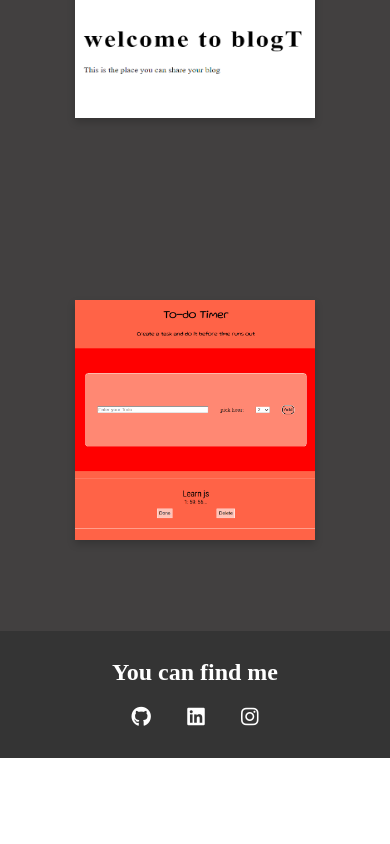
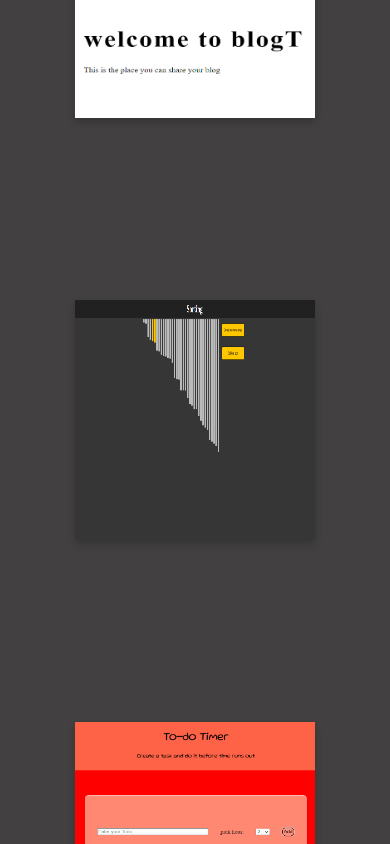
Before and after one commit to tezcanTunahan/cv, a React (Create React App) app: page / in a window 390 px wide. Shown: the part 2323-3167 px from the top of the page. Before the commit the page ends 3081 px from the top, so only its background shows below. Built offline with nearby package versions, Linux system fonts and the light colour scheme.

Commit message:
some style change

```diff
--- a/src/components/Projects/Projects.jsx
+++ b/src/components/Projects/Projects.jsx
@@ -1,26 +1,27 @@
-import "./projects.css"
-import residue from "../../img/residue.png"
-import blogT from "../../img/blogT.png"
-import todo from "../../img/todo.png"
+import "./projects.css";
+import residue from "../../img/residue.png";
+import blogT from "../../img/blogT.png";
+import todo from "../../img/todo.png";
+import sorting from "../../img/sorting.png";
 
-
-
-function Projects(){
-
-    function openResidue(){
+function Projects() {
+  function openResidue() {
     window.location.replace("https://residue.netlify.app/");
   }
-    function openBlogT(){
+  function openBlogT() {
     window.location.replace("https://blogt.netlify.app/");
   }
-    function openTodo(){
+  function openTodo() {
     window.location.replace("https://todowithtimer.netlify.app/");
   }
+  function openSorting() {
+    window.location.replace("https://sortvisu.netlify.app/");
+  }
 
-    return(
+  return (
     <div className="projects-container" id="Projects">
       <div onClick={openResidue} className="flip-card">
-            <div  className="flip-card-inner">
+        <div className="flip-card-inner">
           <div className="flip-card-front">
             <img className="proje-img" alt="proje-img" src={residue} />
           </div>
@@ -43,6 +44,18 @@ function Projects(){
           </div>
         </div>
       </div>
+      <div onClick={openSorting} className="flip-card">
+        <div className="flip-card-inner">
+          <div className="flip-card-front">
+            <img className="proje-img" alt="proje-img" src={sorting} />
+          </div>
+          <div className="flip-card-back">
+            <h1>Sorting</h1>
+            <p>It's a basic react app</p>
+            <p>This one I try to visualize bubble sorting algorithm</p>
+          </div>
+        </div>
+      </div>
       <div onClick={openTodo} className="flip-card">
         <div className="flip-card-inner">
           <div className="flip-card-front">
@@ -56,7 +69,7 @@ function Projects(){
         </div>
       </div>
     </div>
-    )
+  );
 }
 
-export default Projects
+export default Projects;
--- a/src/components/Projects/projects.css
+++ b/src/components/Projects/projects.css
@@ -1,4 +1,4 @@
-.projects-container{
+.projects-container {
   display: flex;
   background-color: rgb(66, 64, 64);
   height: 100vh;
@@ -6,9 +6,9 @@
   align-items: center;
   justify-content: space-around;
 }
-.proje-img{
-    width:300px;
-    height:300px;
+.proje-img {
+  width: 300px;
+  height: 300px;
 }
 .flip-card {
   background-color: transparent;
@@ -25,14 +25,15 @@
   text-align: center;
   transition: all 0.6s;
   transform-style: preserve-3d;
-    box-shadow: 0 4px 8px 0 rgba(0,0,0,0.2);
+  box-shadow: 0 4px 8px 0 rgba(0, 0, 0, 0.2);
 }
 
 .flip-card:hover .flip-card-inner {
   transform: rotateY(180deg);
 }
 
-  .flip-card-front, .flip-card-back {
+.flip-card-front,
+.flip-card-back {
   position: absolute;
   width: 100%;
   height: 100%;
@@ -55,17 +56,33 @@
   justify-content: center;
 }
 
+@media screen and (max-width: 1450px) {
+  .proje-img {
+    width: 220px;
+    height: 220px;
+  }
+  .flip-card {
+    width: 220px;
+    height: 220px;
+  }
+}
 @media screen and (max-width: 1200px) {
-    .projects-container{
+  .projects-container {
     flex-direction: column;
-        height: 150vh;
+    height: 200vh;
+  }
+  .proje-img {
+    width: 300px;
+    height: 300px;
+  }
+  .flip-card {
+    width: 300px;
+    height: 300px;
   }
 }
 
-
-
 @media screen and (max-width: 700px) {
-    .proje-img{
+  .proje-img {
     width: 240px;
     height: 240px;
   }
```
Also changed, not shown: src/img/sorting.png (added). Lines whose indentation alone changed are shown as unchanged.
